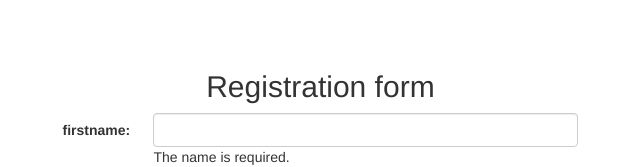
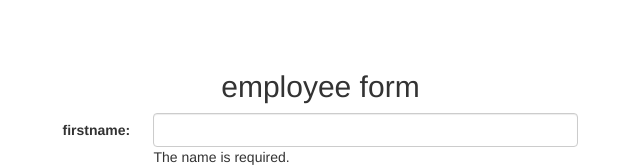
Before and after one commit to gireesha-del/Bootcamp_employee, a plain HTML site: page angular.html in a window 1280 px wide. Shown: the top 167 px of the page, without its empty margins (265-905 px from the left). Drawn offline with nearby package versions, Linux system fonts and the light colour scheme.

Commit message:
form name changed

```diff
--- a/angular.html
+++ b/angular.html
@@ -14,7 +14,7 @@
         <div class="row" style="margin-top:50px">
             <form class="form-horizontal col-sm-5 col-sm-offset-3" name="RegisterForm">
                 <div class="col-sm-12 text-center">
-                    <h2> Registration form</h2>
+                    <h2> employee form</h2>
                 </div>
                 <div class="form-group">
                     <label class="control-label col-sm-2" > firstname:</label>
```
